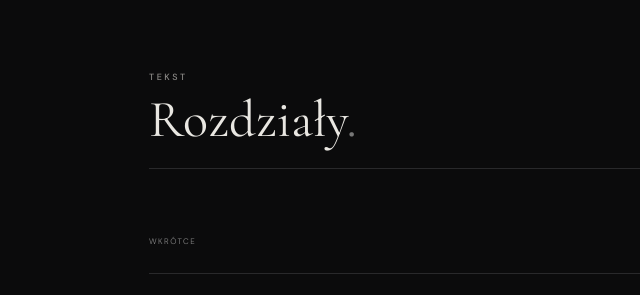
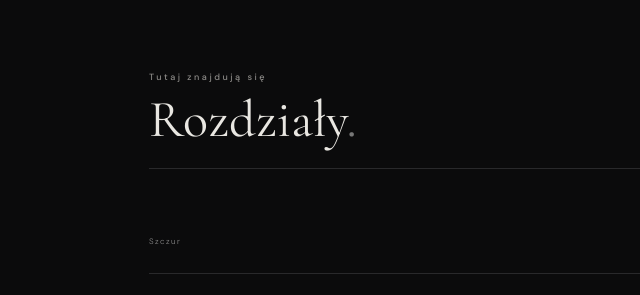
Before and after one commit to NTsukishiro/n-tsukishiro-site, a plain HTML site: page szczur.html in a window 1280 px wide. Shown: the part 637-932 px from the top of the page, 0-640 px from the left. Drawn offline with nearby package versions, Linux system fonts and the light colour scheme.

Commit message:
Update szczur.html

```diff
--- a/szczur.html
+++ b/szczur.html
@@ -33,14 +33,14 @@
     <section class="section-wrap chapter-list">
       <div class="section-heading">
         <div>
-          <p class="eyebrow">TEKST</p>
+          <p class="eyebrow">Tutaj znajdują się</p>
           <h2>Rozdziały<span>.</span></h2>
         </div>
         <span class="section-index">SPIS TREŚCI</span>
       </div>
 
       <article class="chapter-row">
-        <span class="chapter-state">WKRÓTCE</span>
+        <span class="chapter-state">Szczur</span>
       </article>
 
       <a class="chapter-row" href="Prolog.html" style="text-decoration:none; color:inherit;">
```
